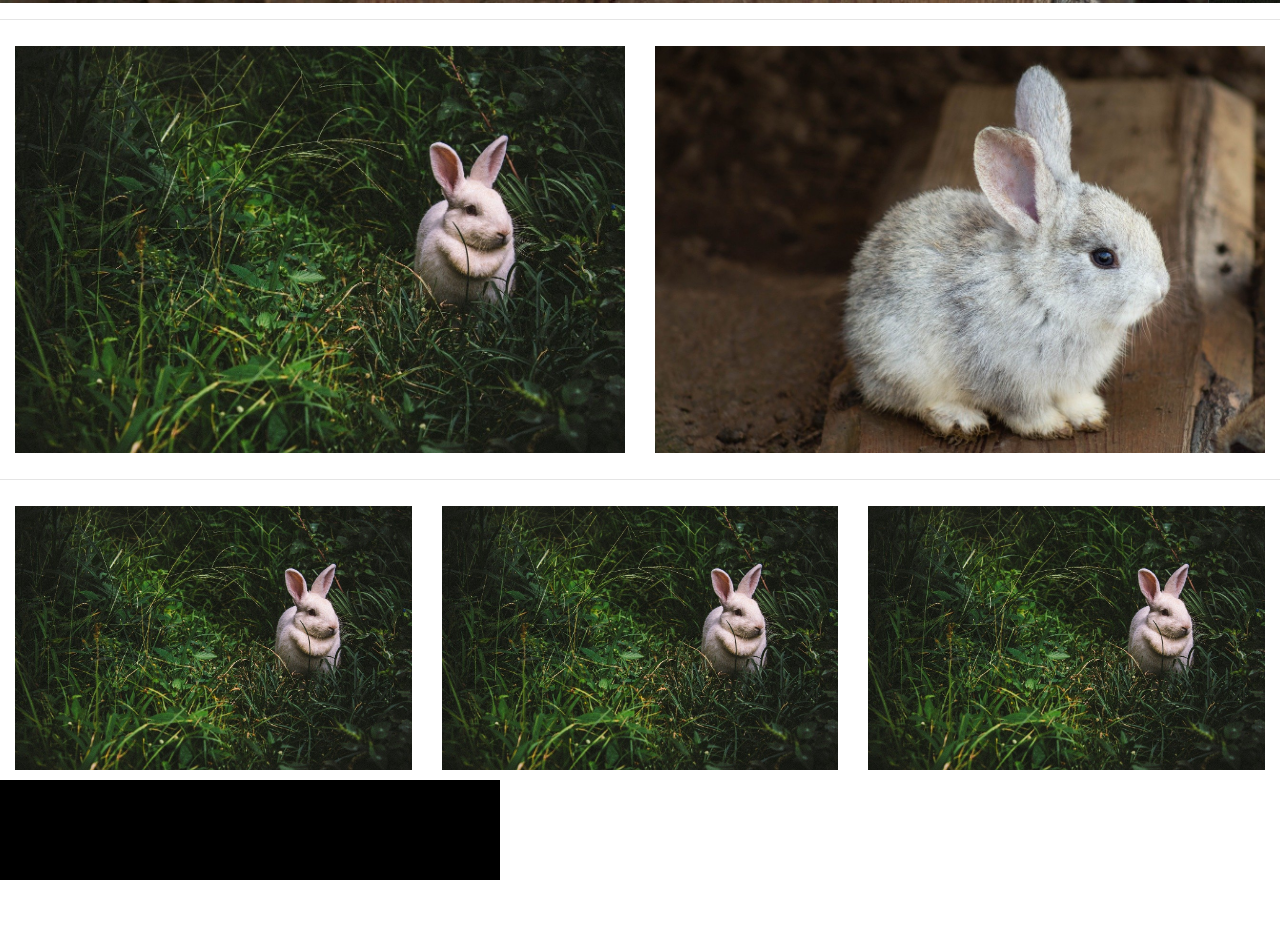
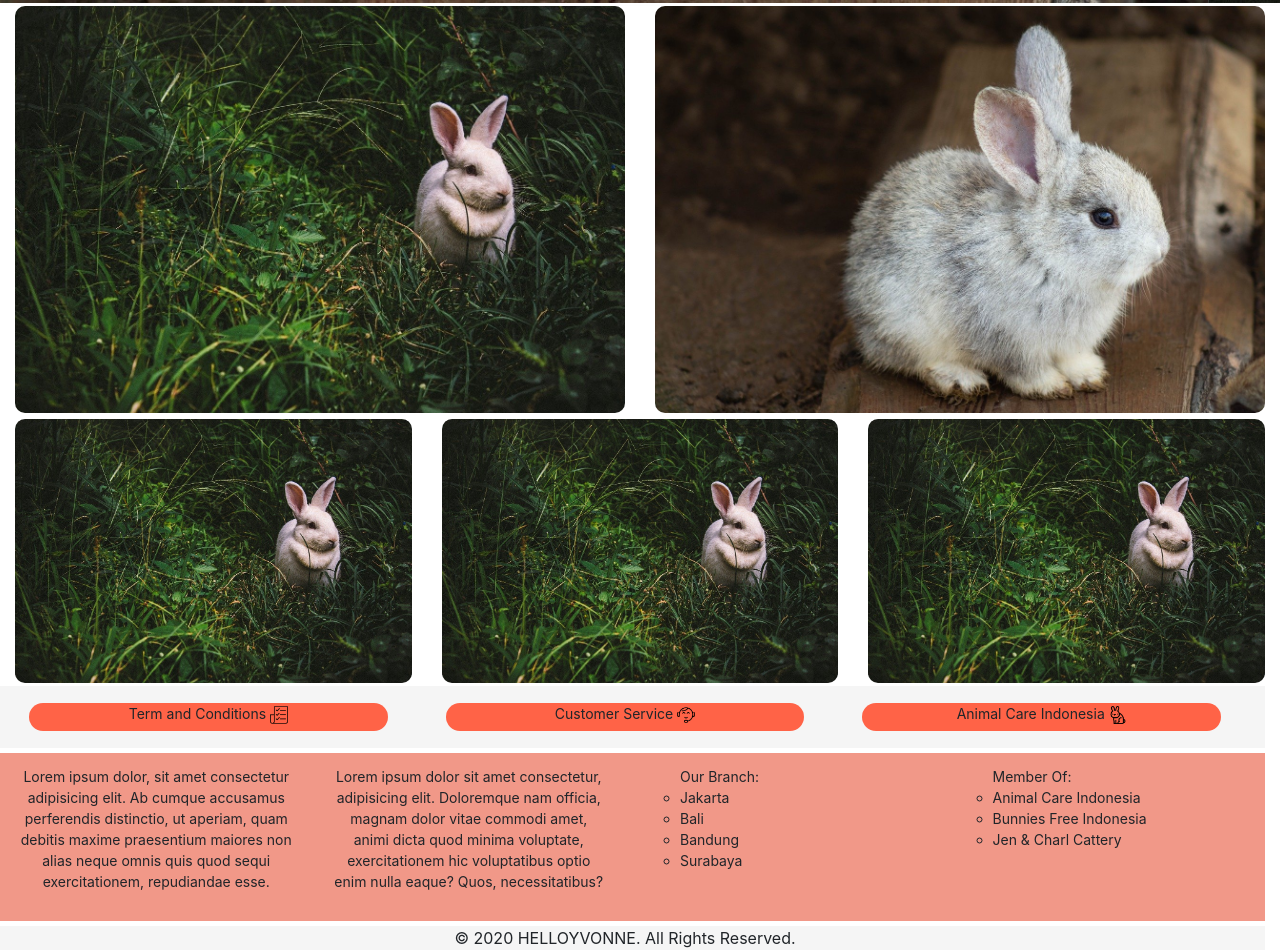
Before and after one commit to yvonneivon/impactbyte-learn-bootstrap, a plain HTML site: page index.html in a window 1280 px wide. Shown: the part 850-1800 px from the top of the page. Before the commit the page ends 1730 px from the top, so only its background shows below. Drawn offline with nearby package versions, Linux system fonts and the light colour scheme.

Commit message:
Add footer

```diff
--- a/assets/css/index.css
+++ b/assets/css/index.css
@@ -1,9 +1,69 @@
-.footer1 {
-    height: 100px;
-    width: 500px;
-    background-color: black;
+.paddingnya {
+    padding: 3px 0px 3px 0px;
 }
 
-.paddingnya {
+.kolom1 {
+    padding: 14px;
+    width: 100%;
+    height: 56px;
+    background-color: transparent;
+}
+
+.tnc {
+    width: 100%;
+    height: 28px;
+    background-color: tomato;
+    border-radius: 20px;
+}
+
+.tnc2 {
+    width: 100%;
+    background-color: transparent;
+    border-radius: 20px;
+    height: auto;
+
+}
+
+.text-footer2 {
+    text-align: center;
+    font-size: 14px;
+}
+
+.text-footer {
+    text-align: center;
+    font-size: 14px;
+}
+
+.rowfooter {
+    background-color: whitesmoke;
+}
+
+.rowfooter2 {
+    background-color: rgb(241, 152, 136);
+    display: flex;
+    flex-wrap: wrap;
     padding: 10px;
+    margin: 5px;
 }
+
+.rowfooter3 {
+    background-color: whitesmoke;
+    text-align: center;
+}
+
+.borderradius {
+    border-radius: 10px;
+}
+
+p {
+    margin: 5px;
+    text-align: center;
+}
+
+ul {
+    text-align: left;
+}
+
+li {
+    list-style-type: circle;
+}
--- a/index.html
+++ b/index.html
@@ -59,14 +59,16 @@
 
         <div class="carousel-inner">
             <div class="carousel-item active">
-                <img src="/assets/image/snowca.jpg" class="d-block w-100" alt="Snowca Rabbit" height="auto" width="100%">
+                <img src="/assets/image/snowca.jpg" class="d-block w-100" alt="Snowca Rabbit" height="auto"
+                    width="100%">
                 <div class="carousel-caption d-none d-md-block">
                     <h5>Meet Snowca!</h5>
                     <p>Nulla vitae elit libero, a pharetra augue mollis interdum.</p>
                 </div>
             </div>
             <div class="carousel-item">
-                <img src="/assets/image/auggie.jpg" class="d-block w-100" alt="Auggie Rabbit" height="auto" width="100%">
+                <img src="/assets/image/auggie.jpg" class="d-block w-100" alt="Auggie Rabbit" height="auto"
+                    width="100%">
                 <div class="carousel-caption d-none d-md-block">
                     <h5>Meet Auggie!</h5>
                     <p>Lorem ipsum dolor sit amet, consectetur adipiscing elit.</p>
@@ -90,39 +92,122 @@
         </a>
     </div>
     <!--MAIN-->
-    <hr>
+
     <div class="container-fluid">
         <div class="row">
             <div class="col-lg-6 col-md-6 col-sm-12 paddingnya">
-                    <img src="/assets/image/auggie.jpg" height="auto" width="100%">
+                <img class="borderradius" src="/assets/image/auggie.jpg" height="auto" width="100%">
             </div>
 
             <div class="col-lg-6 col-md-6 col-sm-12 paddingnya">
-                    <img src="/assets/image/snowca.jpg" height="auto" width="100%">
+                <img class="borderradius" src="/assets/image/snowca.jpg" height="auto" width="100%">
             </div>
         </div>
     </div>
     </div>
-    <hr>
+
     <div class="container-fluid">
         <div class="row">
             <div class="col-lg-4 col-md-6 col-sm-12 paddingnya">
-                    <img src="/assets/image/auggie.jpg" height="auto" width="100%">
+                <img class="borderradius" src="/assets/image/auggie.jpg" height="auto" width="100%">
             </div>
 
             <div class="col-lg-4 col-md-6 col-sm-12 paddingnya">
-                    <img src="/assets/image/auggie.jpg" height="auto" width="100%">
+                <img class="borderradius" src="/assets/image/auggie.jpg" height="auto" width="100%">
             </div>
 
             <div class="col-lg-4 col-md-6 col-sm-12 paddingnya">
-                    <img src="/assets/image/auggie.jpg" height="auto" width="100%">
+                <img class="borderradius" src="/assets/image/auggie.jpg" height="auto" width="100%">
             </div>
         </div>
     </div>
     </div>
+
     <!--FOOTER-->
     <footer>
-        <div class="footer1"></div>
+        <!--FOOTER 1-->
+        <div class="row rowfooter container-fluid">
+            <div class="col-lg-4 col-md-6 col-sm-12 kolom paddingnya">
+                <div class="kolom1">
+                    <div class="tnc text-footer">Term and Conditions
+                        <img src="./assets/image/tncicon.png" alt="Animal Lovers" width="5%">
+                    </div>
+                </div>
+            </div>
+
+            <div class="col-lg-4 col-md-6 col-sm-12 kolom paddingnya">
+                <div class="kolom1">
+                    <div class="tnc text-footer">Customer Service
+                        <img src="./assets/image/csicon.png" alt="Animal Lovers" width="5%">
+                    </div>
+                </div>
+            </div>
+
+            <div class="col-lg-4 col-md-6 col-sm-12 kolom paddingnya">
+                <div class="kolom1">
+                    <div class="tnc text-footer">Animal Care Indonesia
+                        <img src="./assets/image/rabbiticon.png" alt="Animal Lovers" width="5%">
+                    </div>
+                </div>
+            </div>
+        </div>
+        <!--FOOTER 2-->
+        <div class="row rowfooter2 container-fluid">
+            <div class="col-lg-3 col-md-12 col-sm-12 kolom paddingnya">
+                <div class="kolom2">
+                    <div class="tnc2 text-footer2">
+                        <p>Lorem ipsum dolor, sit amet consectetur adipisicing elit. Ab cumque accusamus perferendis
+                            distinctio, ut aperiam, quam debitis maxime praesentium maiores non alias neque omnis quis
+                            quod sequi exercitationem, repudiandae esse.</p>
+
+                    </div>
+                </div>
+            </div>
+
+            <div class="col-lg-3 col-md-12 col-sm-12 kolom paddingnya">
+                <div class="kolom2">
+                    <div class="tnc2 text-footer2">
+                        <p>Lorem ipsum dolor sit amet consectetur, adipisicing elit. Doloremque nam officia, magnam
+                            dolor vitae commodi amet, animi dicta quod minima voluptate, exercitationem hic voluptatibus
+                            optio enim nulla eaque? Quos, necessitatibus?</p>
+
+                    </div>
+                </div>
+            </div>
+
+            <div class="col-lg-3 col-md-12 col-sm-12 kolom paddingnya">
+                <div class="kolom2">
+                    <div class="tnc2 text-footer2">
+                        <ul>Our Branch:
+                            <li>Jakarta</li>
+                            <li>Bali</li>
+                            <li>Bandung</li>
+                            <li>Surabaya</li>
+                        </ul>
+
+                    </div>
+                </div>
+            </div>
+
+            <div class="col-lg-3 col-md-12 col-sm-12 kolom paddingnya">
+                <div class="kolom2">
+                    <div class="tnc2 text-footer2">
+                        <ul>Member Of:
+                            <li>Animal Care Indonesia</li>
+                            <li>Bunnies Free Indonesia</li>
+                            <li>Jen & Charl Cattery</li>
+                        </ul>
+                    </div>
+                </div>
+            </div>
+        </div>
+        <!--FOOTER 3-->
+
+        <div class="row rowfooter3 container-fluid">
+            <div class="col-lg-12 col-md-12 col-sm-12">
+                <div class="kolom3">&copy; 2020 HELLOYVONNE. All Rights Reserved.</div>
+            </div>
+
     </footer>
 
     <script src="https://code.jquery.com/jquery-3.4.1.slim.min.js"
```
Also changed, not shown: assets/image/csicon.png (added), assets/image/rabbiticon.png (added), assets/image/tncicon.png (added). Lines whose indentation alone changed are shown as unchanged.
